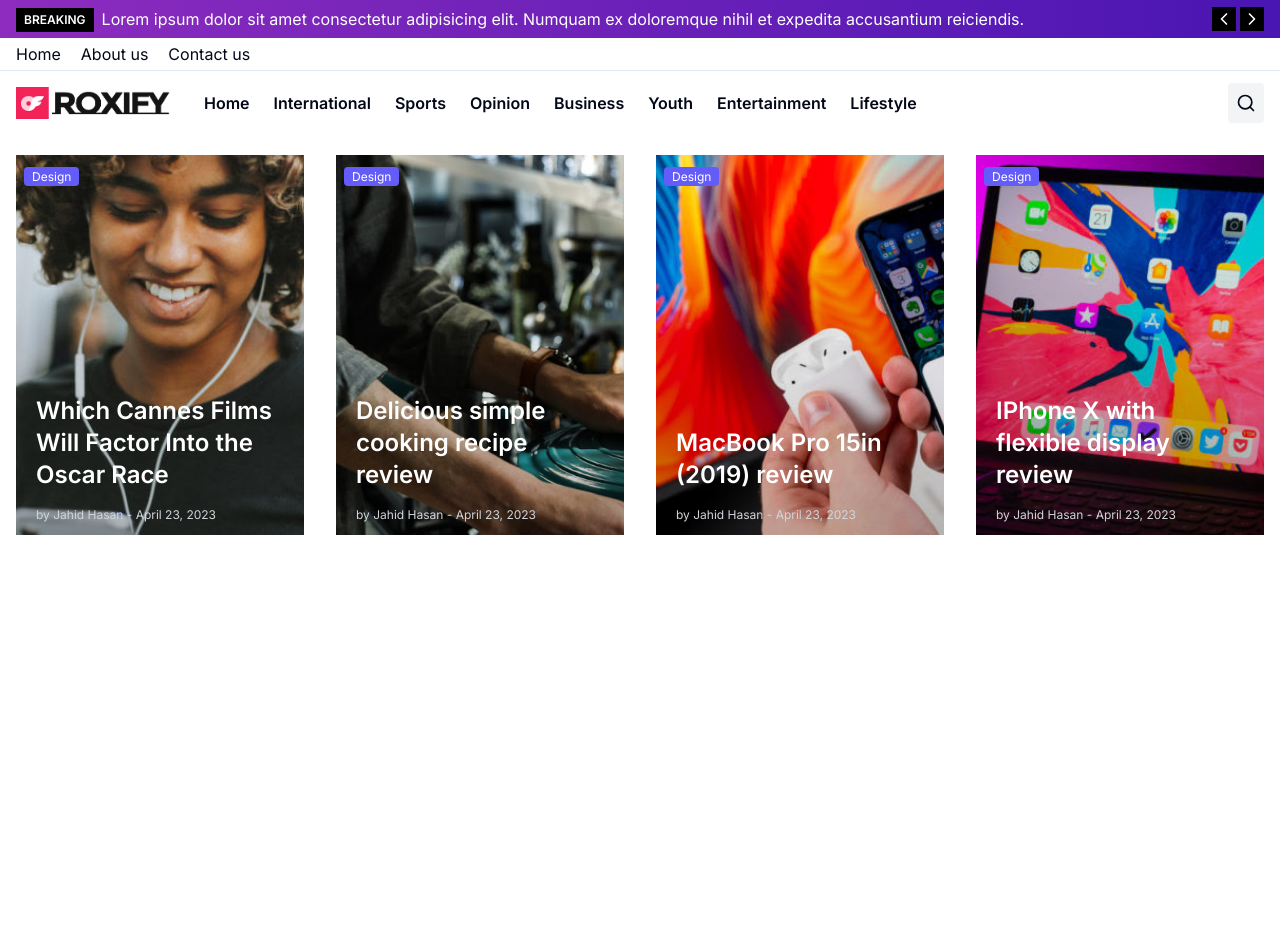
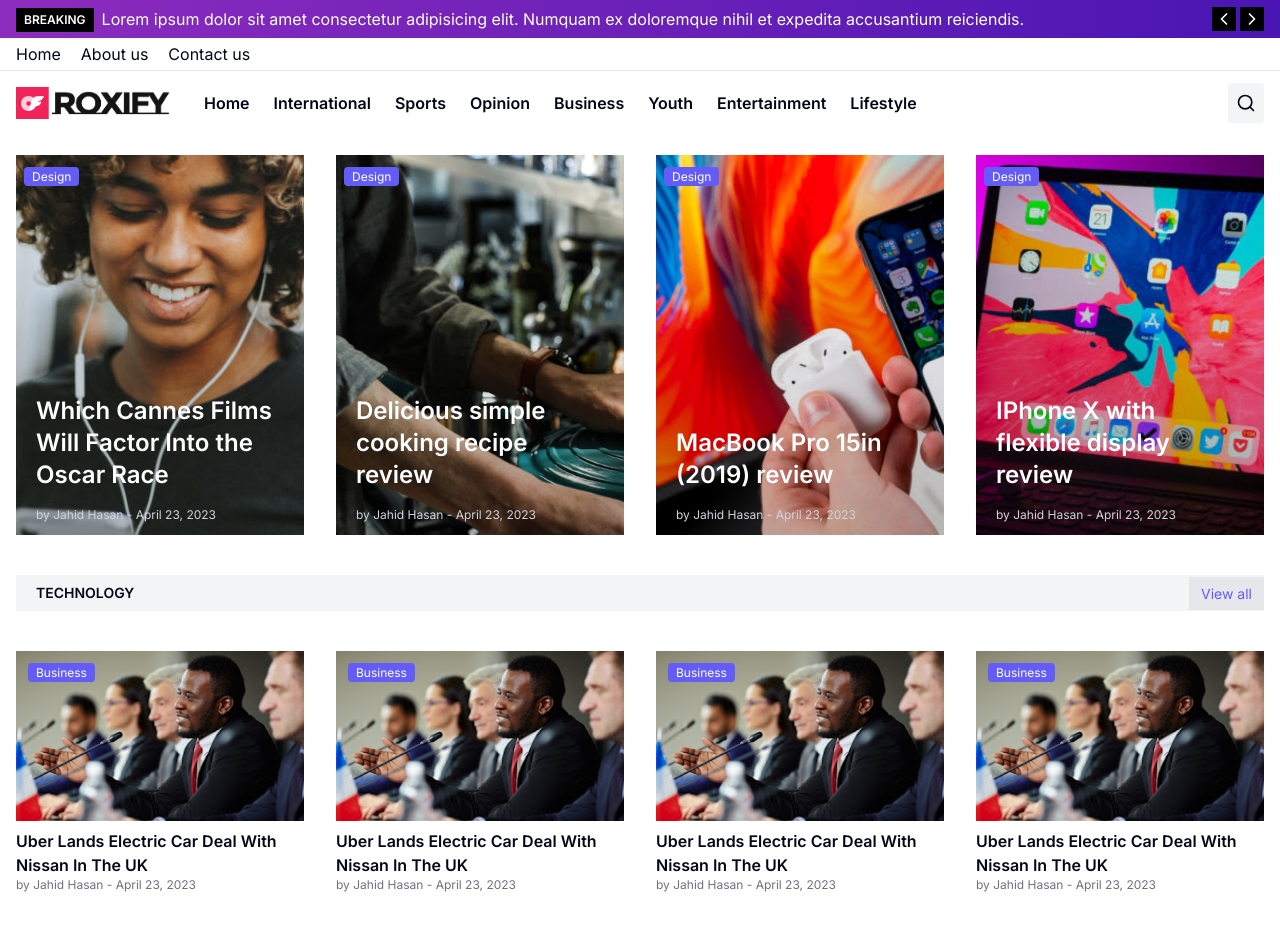
Before and after one commit to Hasan0734/innovation-blogger, a Next.js app: page / in a window 1280 px wide. Shown: the top 930 px of the page. Before the commit the page ends 800 px from the top, so only its background shows below. Built offline with nearby package versions, Linux system fonts and the light colour scheme; some icons are missing.

Commit message:
added technology section

```diff
--- a/app/page.tsx
+++ b/app/page.tsx
@@ -1,10 +1,11 @@
 import HomeBanner from "@/components/Home/HomeBanner";
-
+import Technology from "@/components/Home/Technology";
 
 export default function Home() {
   return (
     <main className="">
       <HomeBanner />
+      <Technology />
     </main>
   );
 }
--- /dev/null
+++ b/components/Home/BlogCard.tsx
@@ -0,0 +1,32 @@
+import Link from "next/link";
+import React from "react";
+
+const BlogCard = () => {
+  return (
+    <>
+      <div className="">
+        <Link href={"/"}>
+          <div className="relative">
+            <div className="absolute left-3 top-2">
+              <span className="bg-primeblue px-2 py-0.5 rounded text-white text-xs">
+                Business
+              </span>
+            </div>
+            <img className="w-full h-[170px]" src="assets/63.jpg" alt="" />
+          </div>
+        </Link>
+        <div className="mt-2">
+          <Link href={""} className="text-base font-semibold leading-6">
+            Uber Lands Electric Car Deal With Nissan In The UK
+          </Link>
+          <div className="text-xs text-gray-500">
+            <span className="">by Jahid Hasan - </span>
+            <span>April 23, 2023</span>
+          </div>
+        </div>
+      </div>
+    </>
+  );
+};
+
+export default BlogCard;
--- /dev/null
+++ b/components/Home/Technology.tsx
@@ -0,0 +1,35 @@
+import Link from "next/link";
+import React from "react";
+import BlogCard from "./BlogCard";
+
+const Technology = () => {
+  return (
+    <section className="py-10">
+      <div className="container mx-auto">
+        <div className="bg-gray-100">
+          <div className="flex items-center justify-between">
+            <h3 className="py-2 px-5 text-sm font-semibold uppercase">
+              Technology
+            </h3>
+            <div>
+              <Link
+                href={"/technology"}
+                className="text-primeblue px-3 py-2 bg-gray-200 text-sm"
+              >
+                View all
+              </Link>
+            </div>
+          </div>
+        </div>
+        <div className="pt-10 grid  grid-cols-1 sm:grid-cols-2 md:grid-cols-4 gap-8">
+          <BlogCard />
+          <BlogCard />
+          <BlogCard />
+          <BlogCard />
+        </div>
+      </div>
+    </section>
+  );
+};
+
+export default Technology;
```
Also changed, not shown: public/assets/63.jpg (renamed from public/assets/63 (1).jpg), public/assets/64.jpg (renamed from public/assets/64 (1).jpg).
